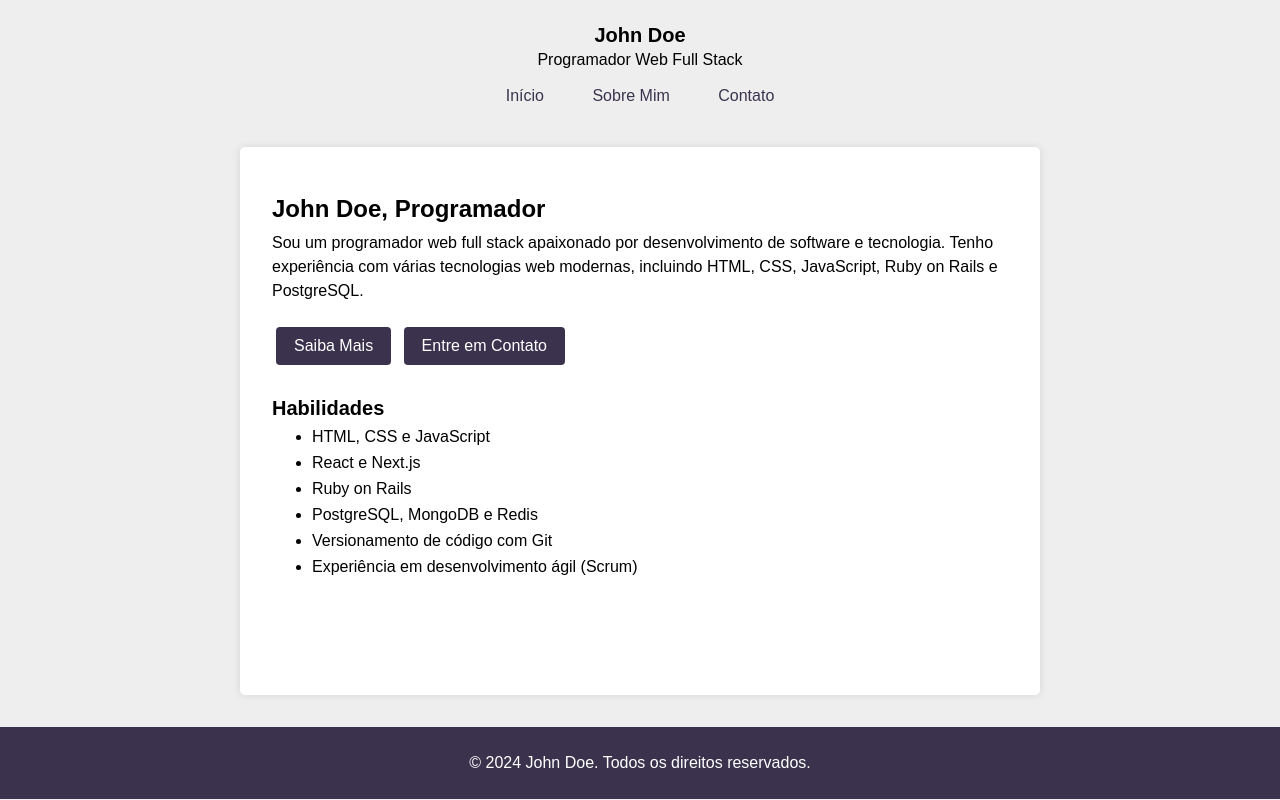
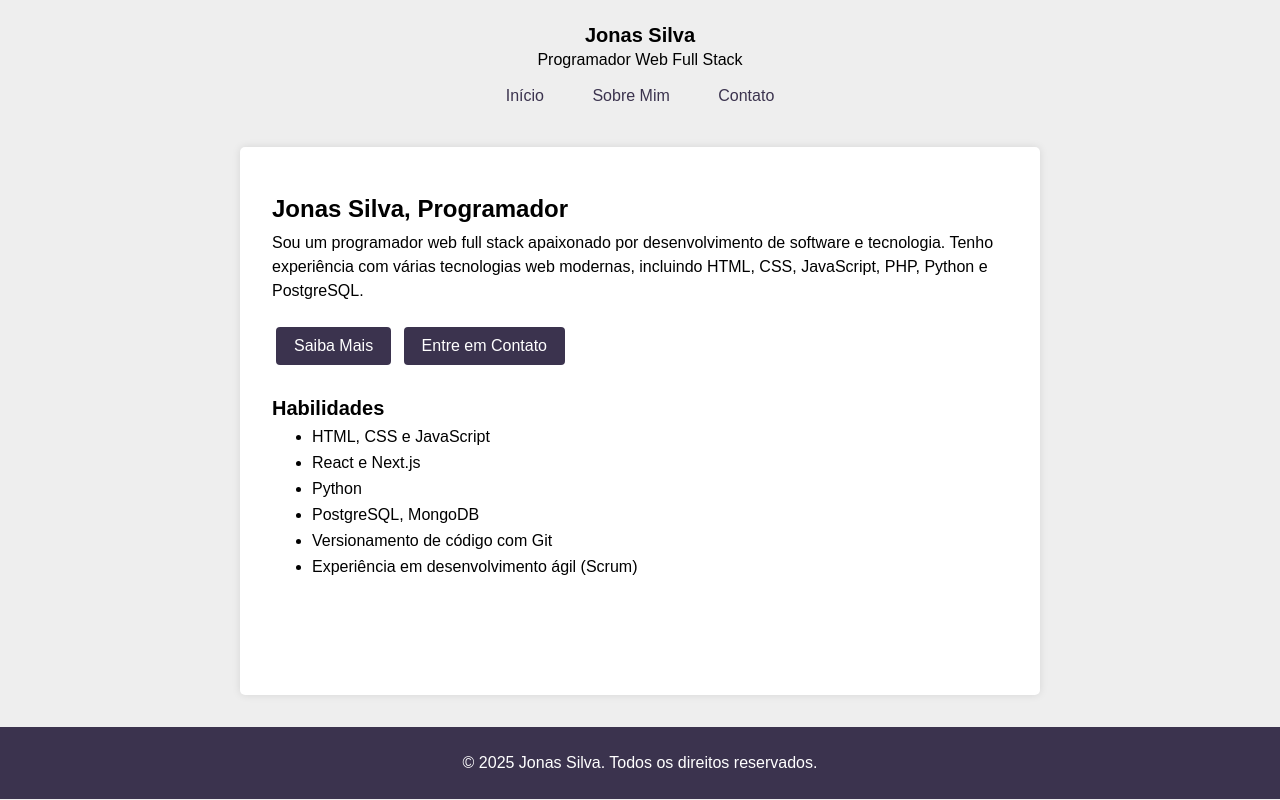
Before and after one commit to jonaswsilva/jonaswsilva.github.io, a plain HTML site: page index.html in a window 1280 px wide. Drawn offline with Linux system fonts and the light colour scheme.

Commit message:
Atualização com informações pessoais

```diff
--- a/index.html
+++ b/index.html
@@ -3,14 +3,14 @@
   <head>
     <meta charset="UTF-8" />
     <meta name="viewport" content="width=device-width, initial-scale=1.0" />
-    <title>Início - John Doe, Programador</title>
+    <title>Início - Jonas Silva, Programador</title>
     <link rel="stylesheet" href="styles.css" />
   </head>
 
   <body>
     <header>
       <div>
-        <div class="logo">John Doe</div>
+        <div class="logo">Jonas Silva</div>
         <div class="title">Programador Web Full Stack</div>
       </div>
       <nav>
@@ -22,11 +22,11 @@
     </header>
     <div class="container">
       <section>
-        <h1>John Doe, Programador</h1>
+        <h1>Jonas Silva, Programador</h1>
         <p>
           Sou um programador web full stack apaixonado por desenvolvimento de
           software e tecnologia. Tenho experiência com várias tecnologias web
-          modernas, incluindo HTML, CSS, JavaScript, Ruby on Rails e PostgreSQL.
+          modernas, incluindo HTML, CSS, JavaScript, PHP, Python e PostgreSQL.
         </p>
       </section>
 
@@ -40,15 +40,15 @@
         <ul>
           <li>HTML, CSS e JavaScript</li>
           <li>React e Next.js</li>
-          <li>Ruby on Rails</li>
-          <li>PostgreSQL, MongoDB e Redis</li>
+          <li>Python</li>
+          <li>PostgreSQL, MongoDB</li>
           <li>Versionamento de código com Git</li>
           <li>Experiência em desenvolvimento ágil (Scrum)</li>
         </ul>
       </section>
     </div>
     <footer>
-      <p>&copy; 2024 John Doe. Todos os direitos reservados.</p>
+      <p>&copy; 2025 Jonas Silva. Todos os direitos reservados.</p>
     </footer>
   </body>
 </html>
```
Also changed, not shown: contato.html (+9 -9 lines), sobre.html (+3 -3 lines), 1 other file.
